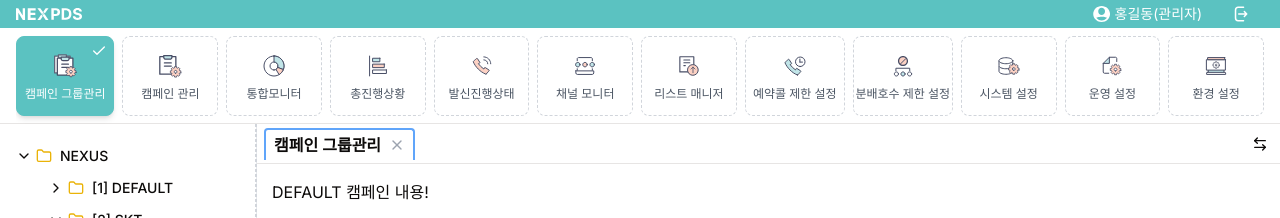
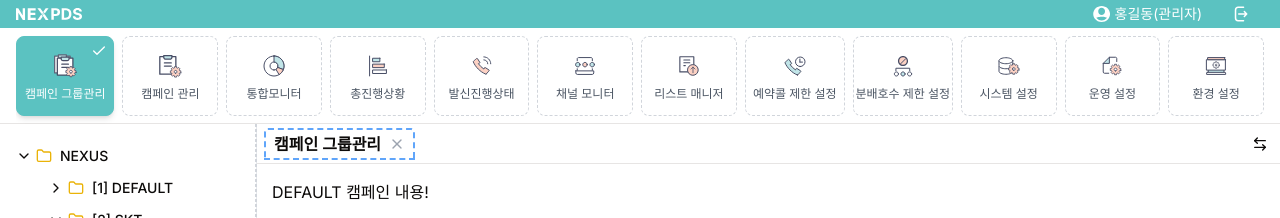
Before and after one commit to hyunsokstar/nexpds2, a Next.js app: page / in a window 1280 px wide. Both pictures are taken after a click on the button "캠페인 그룹관리". Shown: the top 218 px of the page. Built offline with nearby package versions, Linux system fonts and the light colour scheme.

Commit message:
탭바 구현 11

```diff
--- a/src/widgets/tabs/TabBar.tsx
+++ b/src/widgets/tabs/TabBar.tsx
@@ -59,10 +59,13 @@ export function TabBar({ position }: { position: 'left' | 'right' }) {
     const baseStyle = "flex items-center px-2 h-8 rounded-t cursor-pointer border shrink-0 ";
 
     if (isCurrentActive) {
-      return `${baseStyle} bg-white border-solid border-2 border-blue-400 border-b-0`;
+      // border-b-0 제거하고 border-b-blue-400 추가
+      return `${baseStyle} bg-white border-dashed border-2 border-blue-400`;
     } else if (isOtherActive) {
-      return `${baseStyle} bg-white border-solid border border-blue-400 border-b-0`;
+      // border-b-0 제거하고 border-b-blue-400 추가
+      return `${baseStyle} bg-white border-dashed border border-blue-400`;
     } else {
+      // 기존 스타일 유지
       return `${baseStyle} border-dashed border-gray-300 hover:border-gray-400`;
     }
   };
```
